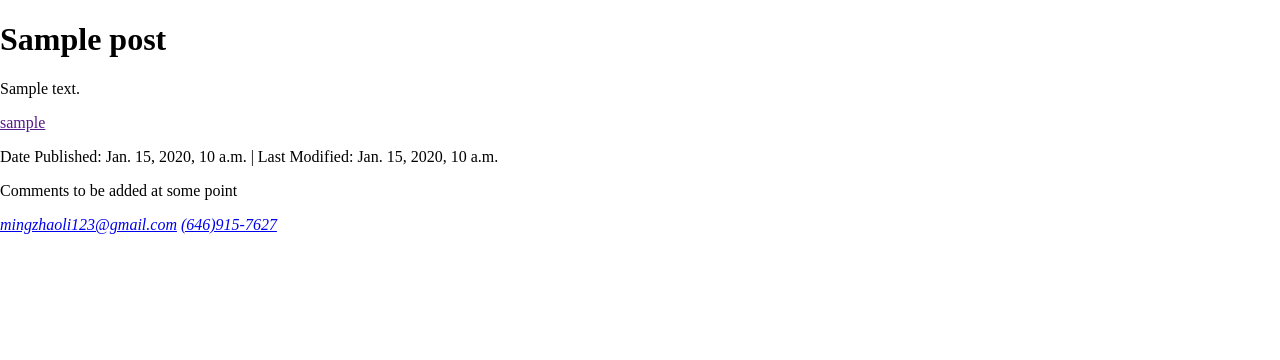
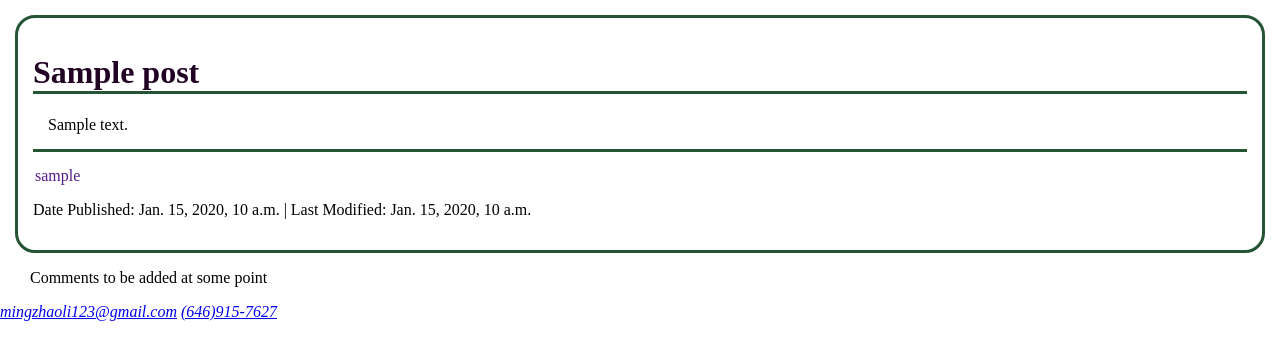
Before and after one commit to mingzhaoli/django_blog_site, a Django app: template blog_site/posts_system/templates/posts_system/post_detail.html in a window 1280 px wide. Shown: the part 50-410 px from the top of the page. Run offline with Django 3.2, Linux system fonts and the light colour scheme; the template is opened without the code that fills it: most values are stand-ins (such as "Sample title", 1, 10 or a date in 2020).

Commit message:
Post detail css

```diff
--- a/blog_site/posts_system/static/posts_system/style.css
+++ b/blog_site/posts_system/static/posts_system/style.css
@@ -1,7 +1,4 @@
-/* Post List Css */
-.blog_list {
-    background-color: #E5FCF5;
-}
+/* Post List CSS */
 .blog_card h3{
     font-size: 35;
 }
@@ -11,7 +8,7 @@
 }
 
 .blog_card li{
-    border: solid #B3DEC1;
+    border: solid #255535;
     border-radius: 40px;
     padding: 0px 5px 15px 15px;
     margin: 15px 0 15px 0;
@@ -23,3 +20,42 @@
     text-decoration: none;
     text-align: left;
 }
+
+/* Post Detail CSS */
+.post_detail{
+    margin: 15px 15px 0px 15px;
+}
+
+.post_card{
+    padding: 15px;
+    border: solid #255535;
+    border-radius: 20px;
+}
+
+.post_card h1{
+    color: #210124;
+    border-bottom: solid #255535;
+
+}
+
+.content{
+    margin: 10px 0px 10px 15px;
+}
+
+.post_card br{
+    border-bottom: solid #255535;
+}
+
+.border{
+    margin: 15px 0px 15px 0px;
+    border-top: solid #255535;
+}
+
+.post_card a{
+    padding: 2px;
+    text-decoration: none;
+}
+
+.comment_section{
+    margin: 15px 15px 0px 15px;
+}
--- a/blog_site/posts_system/templates/posts_system/post_detail.html
+++ b/blog_site/posts_system/templates/posts_system/post_detail.html
@@ -2,14 +2,23 @@
 
 {% block content %}
 
+{% load static %}
+<link rel="stylesheet" type="text/css" href="{% static 'posts_system/style.css' %}">
+
+    <div class="post_detail">
+
         <div class="post_card">
             <h1> {{ post.title }} </h1>
-        <p> {{ post.content }} </p>
-        <a href=""> {{ post.user.username }} </a>
+            <p class="content"> {{ post.content }} </p>
+            <div class="border"></div>
+            <a href="" class="user">{{ post.user.username }} </a>
             <p> Date Published: {{ post.pub_date }} | Last Modified: {{ post.last_modified }} </p>
         </div>
+
         <div class="comment_section">
             <p>Comments to be added at some point</p>
         </div>
 
+    </div>
+
 {% endblock %}
--- a/blog_site/posts_system/templates/posts_system/post_list.html
+++ b/blog_site/posts_system/templates/posts_system/post_list.html
@@ -6,7 +6,7 @@
 {% load static %}
 <link rel="stylesheet" type="text/css" href="{% static 'posts_system/style.css' %}">
 
-<div class="blog_list">
+<div class="blog_list" style="background-color: #FEFFFE;">
 
     {% if post_list %}
 
--- a/blog_site/templates/registration/login.html
+++ b/blog_site/templates/registration/login.html
@@ -2,10 +2,12 @@
 
 {% block title %}Log In{% endblock %}
 
-{% load static %}
-<link rel="stylesheet" href="{% static 'blog_site/style.css' %}" type="text/css">
 
 {% block content %}
+
+{% load static %}
+<link rel="stylesheet" href="{% static 'style.css' %}" type="text/css">
+
 <div class="login">
 
     <h2>Log In</h2>
```
Also changed, not shown: blog_site/templates/home.html (+8 -0 lines), blog_site/static/style.css (line endings or trailing spaces). Lines whose indentation alone changed are shown as unchanged.
